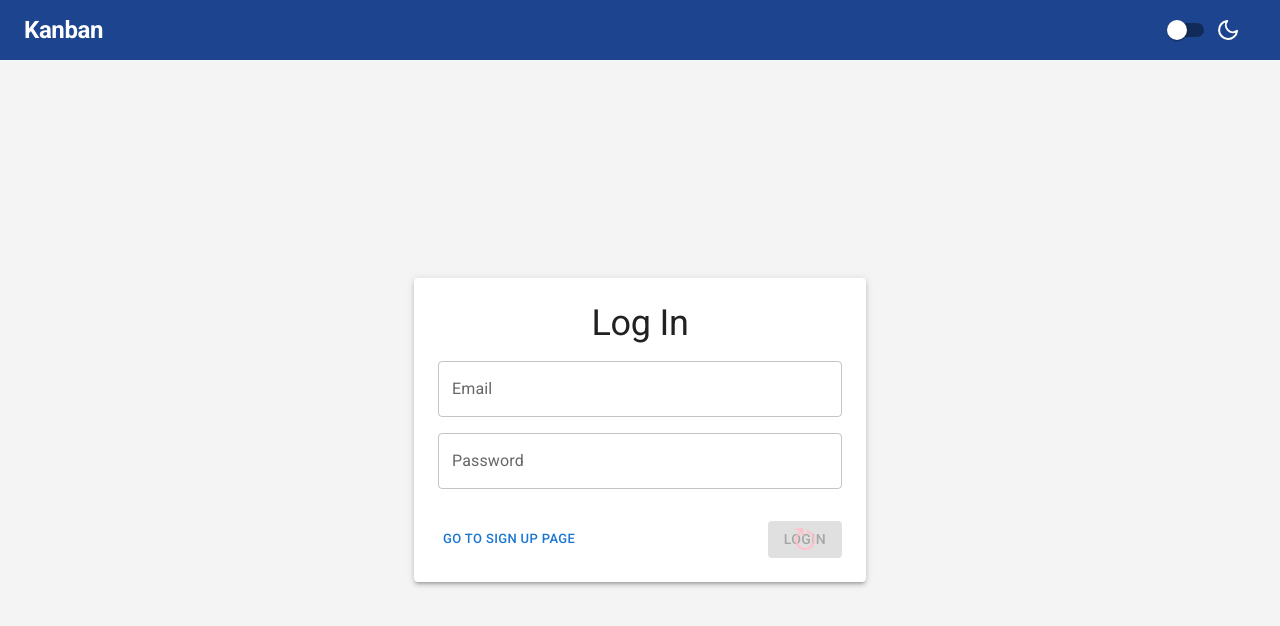
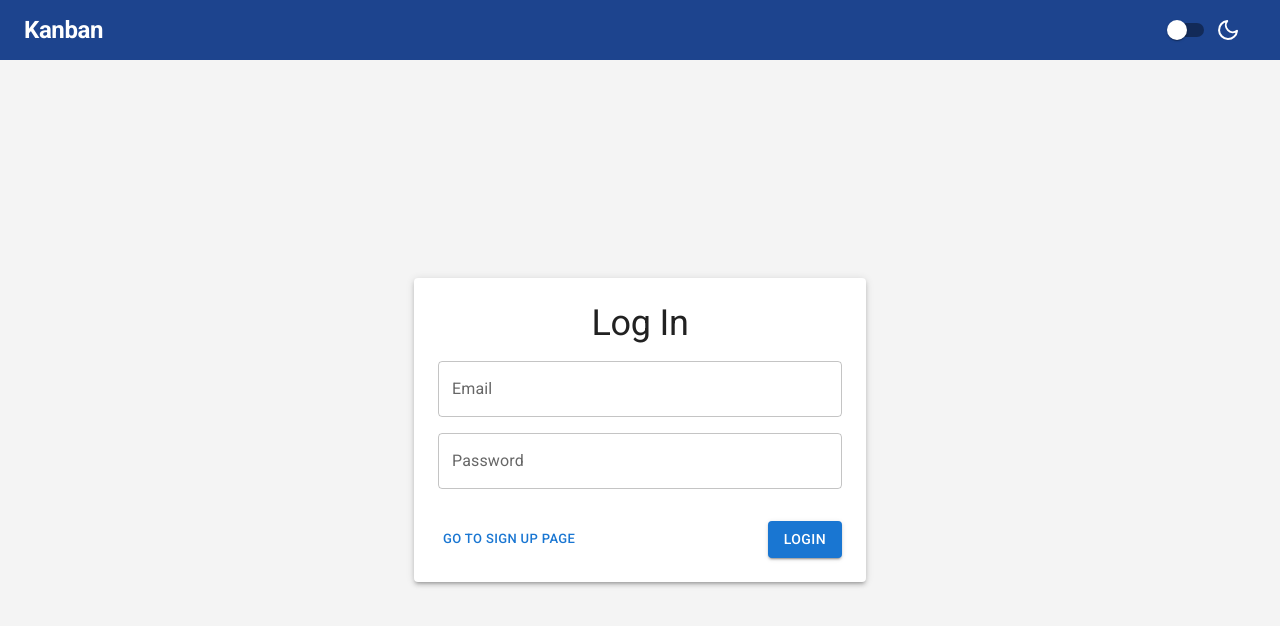
Before and after one commit to danielstephany/kanban, a React app: page /auth/login in a window 1280 px wide. Shown: the top 626 px of the page. Built offline with nearby package versions, Linux system fonts and the light colour scheme.

Commit message:
added useQuery

```diff
--- /dev/null
+++ b/src/hooks/useQuery.tsx
@@ -0,0 +1,29 @@
+import React, {useState} from 'react'
+
+interface useQueryTypes {
+    fetchFunc(...args: any): Promise<any>
+}
+
+const useQuery = <t,>({ fetchFunc }: useQueryTypes) => {
+    const [loading, setLoading] = useState(false)
+
+    const call = (...args: any) => new Promise<t>((resolve, reject) => {
+        setLoading(true)
+
+        fetchFunc(...args)
+        .then(json => {
+            setLoading(false)
+            resolve(json)
+        }).catch(e => {
+            setLoading(false)
+            reject(e)
+        })
+    })
+
+    return {
+        call,
+        loading,
+    }
+}
+
+export default useQuery
--- a/src/views/Login/Login.tsx
+++ b/src/views/Login/Login.tsx
@@ -13,8 +13,10 @@ import TextFieldFormCtrl from '@src/components/controls/TextFieldFormCtrl.tsx'
 import { signUp } from '@src/routes.ts'
 import ActionContainer from '@src/components/modules/ActionContainer.tsx'
 import useFormControl from '@src/hooks/useFormCtrl.tsx'
+import useQuery from '@src/hooks/useQuery.tsx'
 import type { tValidationObj, tFormCtrlValues } from '@src/hooks/useFormCtrl.tsx'
 import { login } from '@src/endpoints/auth/index.ts'
+import type { loginResult } from '@src/endpoints/auth/types.ts'
 import { kanban } from '@src/routes.ts'
 import LoadStateButton from '@src/components/controls/LoadStateButton.tsx'
 
@@ -36,6 +38,7 @@ const validate = (values: tFormCtrlValues, _: tFormCtrlValues) => {
 
 const LoginComp = ({ className }: props) => {
     const Navigate = useNavigate()
+    const { loading, call: loadingCall } = useQuery<loginResult>({fetchFunc: login})
     const formCtrl = useFormControl({
         initialValues: {
             email: "",
@@ -48,7 +51,7 @@ const LoginComp = ({ className }: props) => {
         e.preventDefault()
 
         if (formCtrl.isValidatedForm()){
-            login(formCtrl.values)
+            loadingCall(formCtrl.values)
             .then(json => {
                 console.log(json)
                 window.localStorage.setItem("token", json?.token)
@@ -105,9 +108,8 @@ const LoginComp = ({ className }: props) => {
                                             <LoadStateButton
                                                 variant='contained'
                                                 type="submit"
-                                                loading
-                                                disabled
-                                                iconColor={{light: "pink", dark:"green"}}
+                                                loading={loading}
+                                                disabled={loading}
                                             >Login</LoadStateButton>
                                         }
                                     />
```
